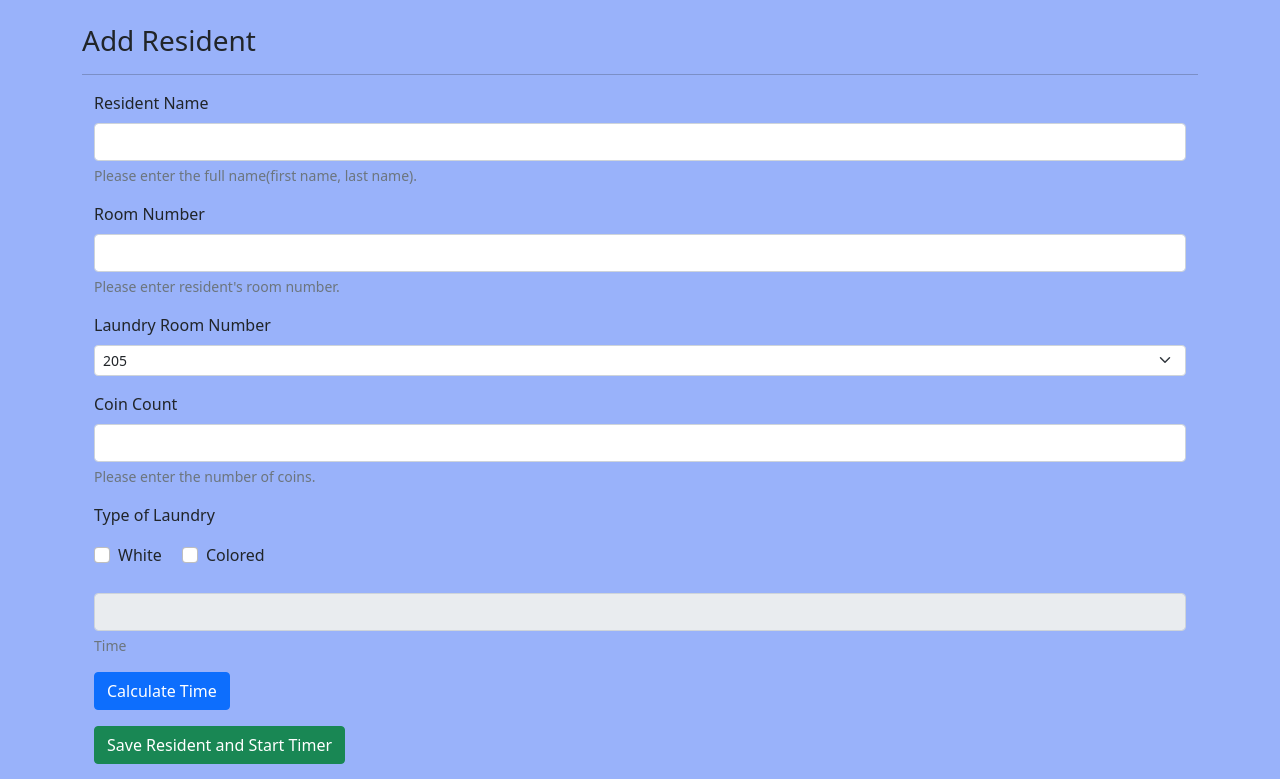
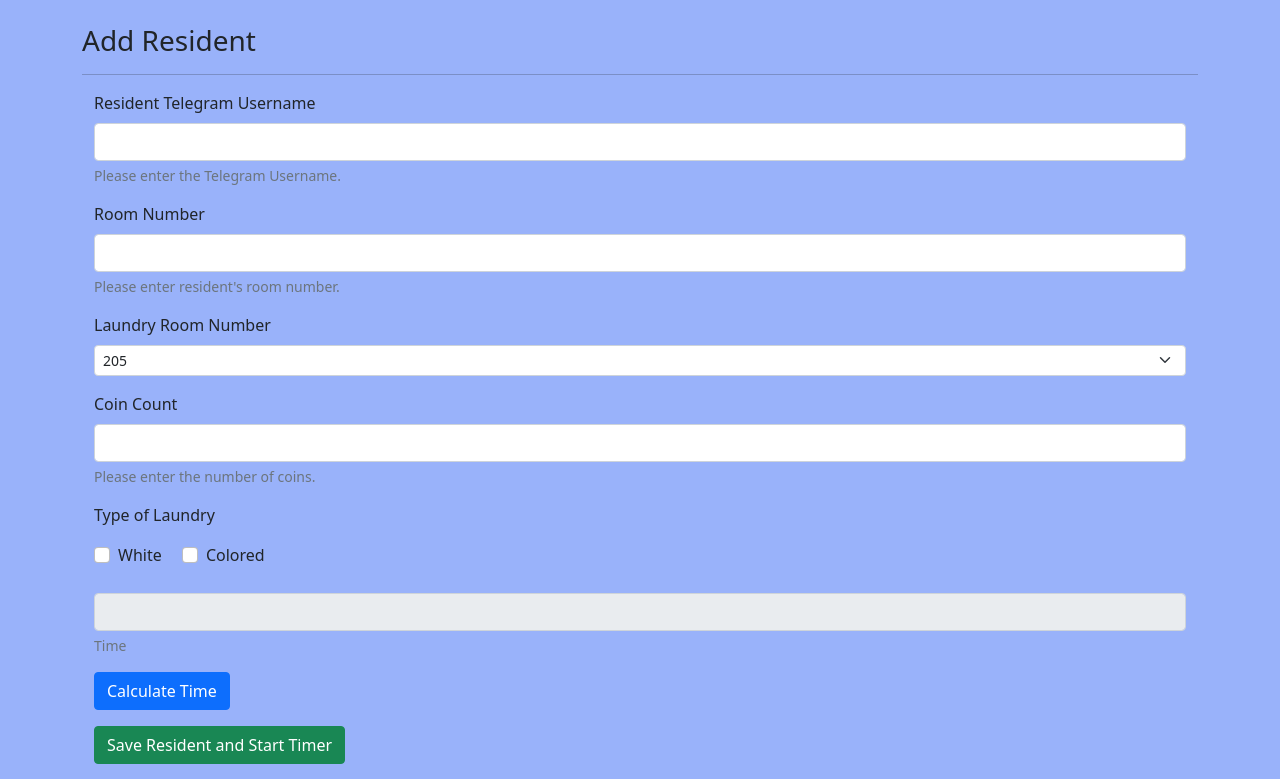
Before and after one commit to eyupbarlas/KeyFinder, a Flask app: page /dashboard/addResident in a window 1280 px wide. Shown: the part 56-835 px from the top of the page. Run offline with Flask 2, Linux system fonts and the light colour scheme; the visitor is signed in with stand-in values (Sample User, id 1).

Commit message:
Changes of Username Entries
- Changing real fullname entry to only Telegram Username entry.

```diff
--- a/Software/app.py
+++ b/Software/app.py
@@ -106,7 +106,7 @@ def dashboard():
 def addResident():
     if request.method == 'POST':
         resident = {    # Getting form requests to save data to the database
-            'fullname' : request.form.get('residentFullName'),
+            'telegramUsername' : request.form.get('telegramUsername'),
             'roomNum' : request.form.get('residentRoomNum'),
             'laundryNum' : request.form.get('laundryRooms'),
             'coinCount' : request.form.get('coinCount'),
@@ -148,7 +148,7 @@ def startMessage():
     for i in logs.find().sort([('$natural', -1)]).limit(2): # query of last 2 logs
         last2logs.append(i)
 
-    currentUserName = last2logs[0]['fullname'] # generating fullname from query to send Telegram notifications
+    currentUserName = last2logs[0]['telegramUsername'] # generating fullname from query to send Telegram notifications
     currentUserId = last2logs[0]['_id'] # getting _id for queries
 
     startQuery = {'_id' : currentUserId}
@@ -180,7 +180,7 @@ def startMessageTwo():
     for i in logs.find().sort([('$natural', -1)]).limit(2): # query of last 2 logs
         last2logs.append(i)
 
-    currentUserName = last2logs[1]['fullname'] # generating fullname from query to send Telegram notifications
+    currentUserName = last2logs[1]['telegramUsername'] # generating fullname from query to send Telegram notifications
     currentUserId = last2logs[1]['_id'] # getting _id for queries
 
     startQuery = {'_id' : currentUserId}
@@ -210,7 +210,7 @@ def overtimeMessage():
     for i in logs.find().sort([('$natural', -1)]).limit(2): # query of last 2 logs
         last2logs.append(i)
 
-    currentUserName = last2logs[0]['fullname'] # generating fullname from query to send Telegram notifications
+    currentUserName = last2logs[0]['telegramUsername'] # generating fullname from query to send Telegram notifications
     currentUserId = last2logs[0]['_id'] # getting _id for queries
 
     overtimeQuery = {'_id' : currentUserId}
@@ -231,7 +231,7 @@ def overtimeMessageTwo():
     for i in logs.find().sort([('$natural', -1)]).limit(2): # query of last 2 logs
         last2logs.append(i)
 
-    currentUserName = last2logs[1]['fullname'] # generating fullname from query to send Telegram notifications
+    currentUserName = last2logs[1]['telegramUsername'] # generating fullname from query to send Telegram notifications
     currentUserId = last2logs[1]['_id'] # getting _id for queries
 
     overtimeQuery = {'_id' : currentUserId}
@@ -252,7 +252,7 @@ def stopMessage():
     for i in logs.find().sort([('$natural', -1)]).limit(2): # query of last 2 logs
         last2logs.append(i)
 
-    currentUserName = last2logs[0]['fullname'] # generating fullname from query to send Telegram notifications
+    currentUserName = last2logs[0]['telegramUsername'] # generating fullname from query to send Telegram notifications
     currentUserId = last2logs[0]['_id'] # getting _id for queries
     currentUserOvertimes = last2logs[0]['overtimeCount'] # getting overtimeCount for penalty calculation
 
@@ -293,7 +293,7 @@ def stopMessageTwo():
     for i in logs.find().sort([('$natural', -1)]).limit(2): # query of last 2 logs
         last2logs.append(i)
 
-    currentUserName = last2logs[1]['fullname'] # generating fullname from query to send Telegram notifications
+    currentUserName = last2logs[1]['telegramUsername'] # generating fullname from query to send Telegram notifications
     currentUserId = last2logs[1]['_id'] # getting _id for queries
     currentUserOvertimes = last2logs[1]['overtimeCount'] # getting overtimeCount for penalty calculation
 
--- a/Software/templates/addResident.html
+++ b/Software/templates/addResident.html
@@ -7,9 +7,9 @@
     <form method="post" class="needs-validation">
         <dl>
             <div class="mb-3">
-                <label class="form-label">Resident Name</label>
-                <input type="text" class="form-control" id="resident-name" name="residentFullName" aria-describedby="residentNameHelp">
-                <div id="nameHelp" class="form-text">Please enter the full name(first name, last name).</div>
+                <label class="form-label">Resident Telegram Username</label>
+                <input type="text" class="form-control" id="telegram-username" name="telegramUsername" aria-describedby="telegramUsernameHelp">
+                <div id="nameHelp" class="form-text">Please enter the Telegram Username.</div>
             </div>
             <div class="mb-3">
                 <label class="form-label">Room Number</label>
@@ -63,7 +63,7 @@
     const timeGiven = document.getElementById('time-given');
 
     //! Form control elements
-    const residentName = document.getElementById('resident-name');
+    const telegramUsername= document.getElementById('telegram-username');
     const submitBtn = document.getElementById('submit-btn');
     const roomNumber = document.getElementById('room-number');
     const laundaryNumber = document.getElementById('laundary-number');
@@ -108,7 +108,7 @@
     // Form control is done even the final submit button is clicked
     submitBtn.addEventListener('click', (e)=>
     {
-        let residentNameStr = residentName.value;
+        let residentNameStr = telegramUsername.value;
         let strippedStr = residentNameStr.trim();
 
         var isRoomOnlyNumber = /^\d+$/.test(roomNumber.value);
--- a/Software/templates/dashboard.html
+++ b/Software/templates/dashboard.html
@@ -42,7 +42,7 @@
     <tbody>
         {% for log in last2Logs %}
         <tr>
-          <td>{{ log['fullname'] }}</td>
+          <td>{{ log['telegramUsername'] }}</td>
           <td>{{ log['roomNum'] }}</td>
           <td>{{ log['laundryNum'] }}</td>
           <td>{{ log['laundryType'] }}</td>
```
